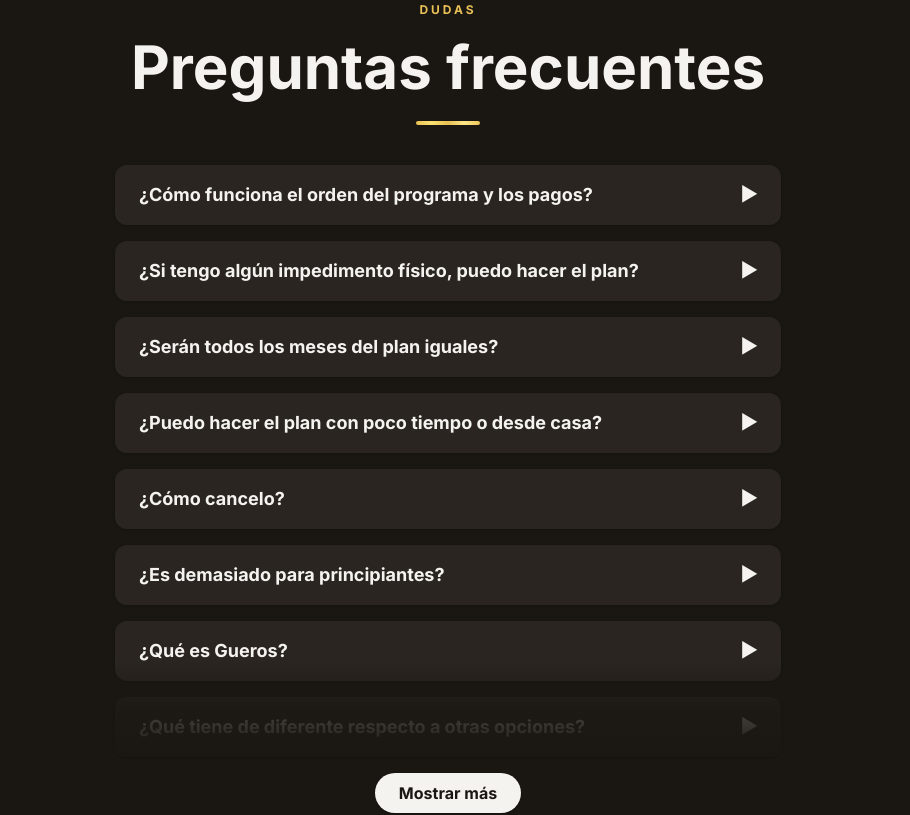
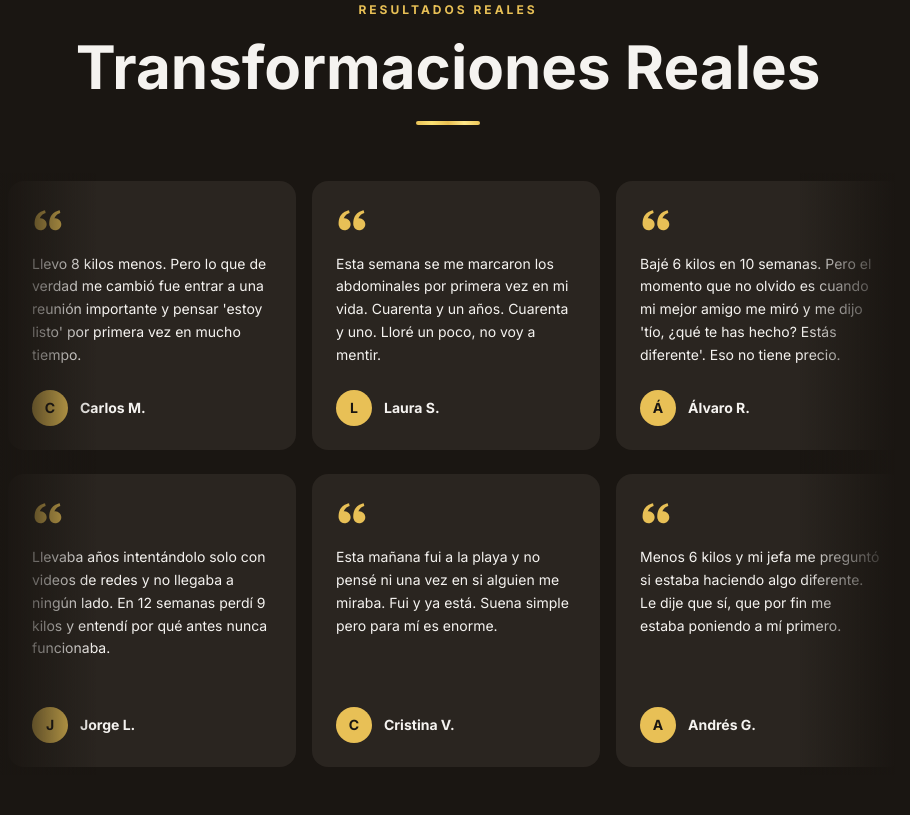
Before and after one commit to DaniGuerrero28/gueros.fit, a Next.js app: page / in a window 1280 px wide. Shown: the part 2440-3255 px from the top of the page, without its empty margins (192-1102 px from the left). Built offline with nearby package versions, Linux system fonts and the light colour scheme.

Commit message:
Change and activate testimonials

```diff
--- a/src/app/components/TextTestimonials.js
+++ b/src/app/components/TextTestimonials.js
@@ -6,56 +6,80 @@ import SectionHeader from "./SectionHeader";
 const TESTIMONIALS = [
   {
     id: 1,
-    text: "En 10 semanas perdí 8 kg de grasa y me siento con más energía que nunca. El plan se adaptó a mi trabajo y mi familia.",
+    text: "Llevo 8 kilos menos. Pero lo que de verdad me cambió fue entrar a una reunión importante y pensar 'estoy listo' por primera vez en mucho tiempo.",
     name: "Carlos M.",
-    role: "Cliente desde 2024",
+    role: "Cliente desde 2024"
   },
   {
     id: 2,
-    text: "Nunca pensé que podría comer bien y disfrutarlo. La dieta flexible de Gueros cambió mi relación con la comida.",
+    text: "Esta semana se me marcaron los abdominales por primera vez en mi vida. Cuarenta y un años. Cuarenta y uno. Lloré un poco, no voy a mentir.",
     name: "Laura S.",
     role: "Cliente desde 2024",
   },
   {
     id: 3,
-    text: "El seguimiento semanal marca la diferencia. Sabes que alguien está pendiente de ti y eso te mantiene enfocado.",
+    text: "Bajé 6 kilos en 10 semanas. Pero el momento que no olvido es cuando mi mejor amigo me miró y me dijo 'tío, ¿qué te has hecho? Estás diferente'. Eso no tiene precio.",
     name: "Álvaro R.",
     role: "Cliente desde 2025",
   },
   {
     id: 4,
-    text: "Gané 6 kg de músculo en 3 meses. Las rutinas son exigentes pero siempre adaptadas a mi nivel y mis horarios.",
+    text: "Perdí 5 kilos y por fin me compré ropa que me gusta de verdad, no ropa para taparme. Eso llevaba años sin hacerlo.",
     name: "Marta T.",
     role: "Cliente desde 2024",
   },
   {
     id: 5,
-    text: "La comunidad me dio el empujón que necesitaba. Ver los progresos de otros me motiva a seguir cada día.",
+    text: "Me hicieron un cumplido en el gym esta semana. Una cosa pequeña, pero yo sé lo que hay detrás de eso. Meses de trabajo, de no rendirme, de confiar en el proceso.",
     name: "David P.",
     role: "Cliente desde 2025",
   },
   {
     id: 6,
-    text: "Tenía una lesión de rodilla y aun así construyeron mi rutina sin problema. Cero dolor y muchísimos resultados.",
+    text: "Menos 7 kilos y ya se me nota en la cara, en la ropa, en cómo me muevo. Pero sobre todo en cómo hablo con la gente. Eso no me lo esperaba.",
     name: "Sofía N.",
     role: "Cliente desde 2025",
   },
   {
     id: 7,
-    text: "Estaba esceptico al principio, pero los resultados hablan solos. He transformado mi cuerpo y mi mentalidad.",
+    text: "Llevaba años intentándolo solo con videos de redes y no llegaba a ningún lado. En 12 semanas perdí 9 kilos y entendí por qué antes nunca funcionaba.",
     name: "Jorge L.",
     role: "Cliente desde 2024",
   },
   {
     id: 8,
-    text: "Bajé 12 kg en 4 meses sin pasar hambre. Lo que más valoro es que el plan ha sido 100% mío, no una plantilla.",
+    text: "Esta mañana fui a la playa y no pensé ni una vez en si alguien me miraba. Fui y ya está. Suena simple pero para mí es enorme.",
     name: "Cristina V.",
     role: "Cliente desde 2025",
   },
+  {
+    id: 9,
+    text: "Menos 6 kilos y mi jefa me preguntó si estaba haciendo algo diferente. Le dije que sí, que por fin me estaba poniendo a mí primero.",
+    name: "Andrés G.",
+    role: "Cliente desde 2025",
+  },
+  {
+    id: 10,
+    text: "Se me empiezan a ver los abdominales. Tengo 43 años y trabajo 10 horas al día. Si yo pude, cualquiera puede.",
+    name: "Patricia H.",
+    role: "Cliente desde 2024",
+  },
+  {
+    id: 11,
+    text: "Perdí 4 kilos en un mes pero lo que más me impactó fue mirarme al espejo un martes por la mañana, sin ocasión especial, y pensar 'me gusta lo que veo'. Llevaba años sin sentir eso.",
+    name: "Miguel R.",
+    role: "Cliente desde 2025",
+  },
+  {
+    id: 12,
+    text: "Una chica del trabajo me dijo la semana pasada que estaba muy bien. Me fui al baño y me reí solo. Yo sé todo lo que hay detrás de ese comentario.",
+    name: "Elena F.",
+    role: "Cliente desde 2024",
+  },
 ];
 
-const ROW_1 = TESTIMONIALS.slice(0, 4);
-const ROW_2 = TESTIMONIALS.slice(4, 8);
+const ROW_1 = TESTIMONIALS.slice(0, 6);
+const ROW_2 = TESTIMONIALS.slice(6, 12);
 
 function TestimonialCard({ text, name, role }) {
   return (
@@ -74,7 +98,6 @@ function TestimonialCard({ text, name, role }) {
         </div>
         <div className="flex flex-col leading-tight">
           <span className="text-sm font-semibold text-foreground">{name}</span>
-          <span className="text-xs" style={{ color: "var(--color-secondary)" }}>{role}</span>
         </div>
       </div>
     </div>
--- a/src/app/page.js
+++ b/src/app/page.js
@@ -51,7 +51,7 @@ export default function Home() {
       <ScrollReveal><ServicesSection /></ScrollReveal>
       <ScrollReveal><CTASection /></ScrollReveal>
       {/* <ScrollReveal><TestimonialsSection /></ScrollReveal> */}
-      {/* <ScrollReveal><TextTestimonials /></ScrollReveal> */}
+      <ScrollReveal><TextTestimonials /></ScrollReveal>
       <ScrollReveal><FAQs /></ScrollReveal>
       <ScrollReveal><AppPromo /></ScrollReveal>
       <Footer />
```
